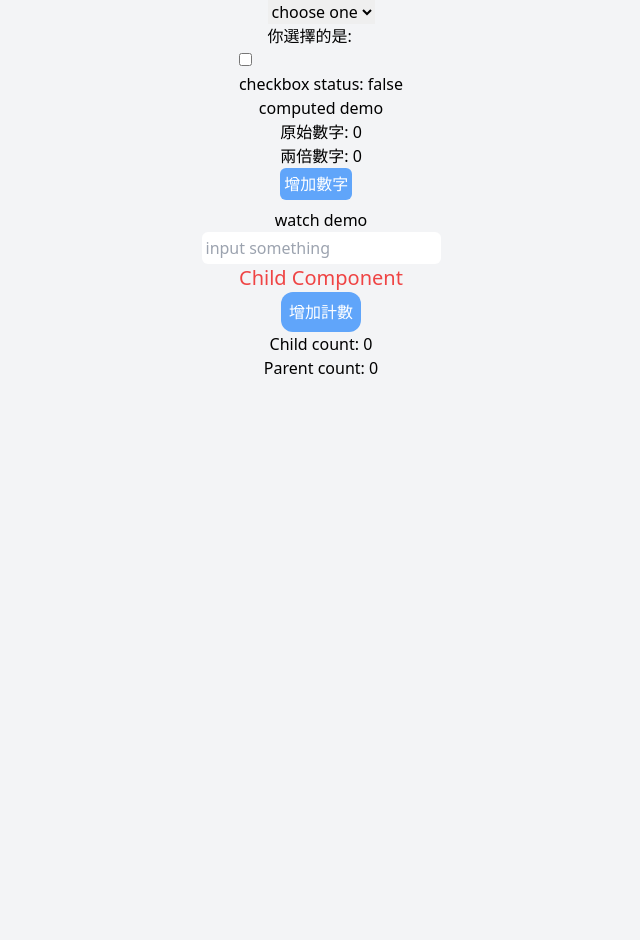
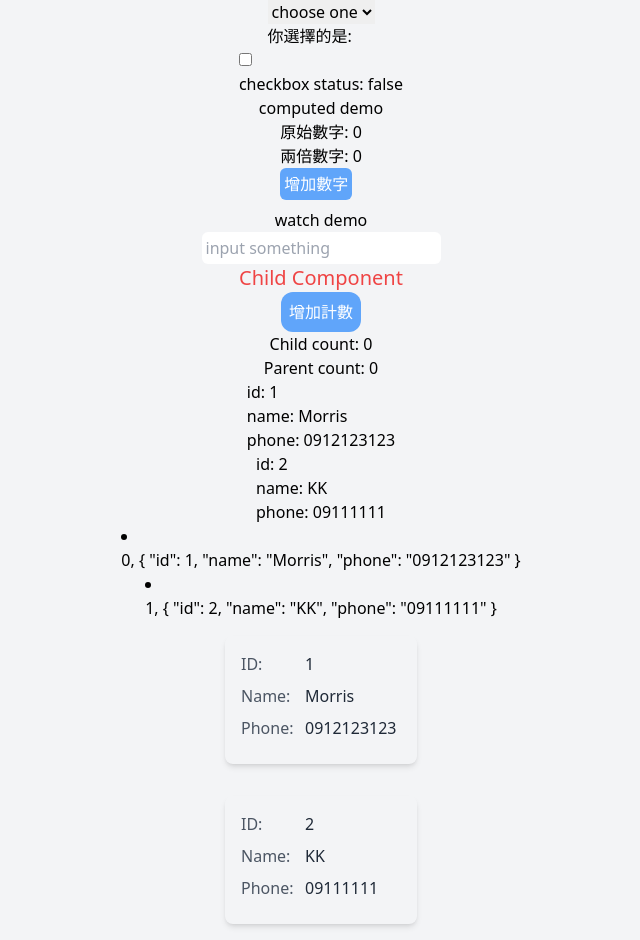
Before and after one commit to UranusLin/time-market, a Vue app: page / in a window 1280 px wide. Shown: the whole page, without its empty margins (319-959 px from the left). Before the commit the page ends 800 px from the top, so only its background shows below. Built offline with nearby package versions, Linux system fonts and the light colour scheme.

Commit message:
add v-for example

```diff
--- a/src/App.vue
+++ b/src/App.vue
@@ -2,6 +2,7 @@
 import { computed, ref, watch } from 'vue'
 import ChildCompontent from '@/components/ChildComponent.vue'
 import Counter from '@/components/Counter.vue'
+import Contact from '@/components/Contact.vue'
 
 const name = ref('')
 const select = ref('')
@@ -20,6 +21,18 @@ const count = ref(0)
 const updateCount = (newCount) => {
   count.value = newCount
 }
+const contacts_list = [
+  {
+    id: 1,
+    name: 'Morris',
+    phone: '0912123123'
+  },
+  {
+    id: 2,
+    name: 'KK',
+    phone: '09111111'
+  }
+]
 </script>
 
 <template>
@@ -64,5 +77,18 @@ const updateCount = (newCount) => {
     <ChildCompontent :message="text" />
     <Counter @update-count="updateCount" />
     <p>Parent count: {{ count }}</p>
+    <div v-for="conact of contacts_list" :key="conact.id">
+      <p>id: {{ conact.id }}</p>
+      <p>name: {{ conact.name }}</p>
+      <p>phone: {{ conact.phone }}</p>
+    </div>
+    <li v-for="(value, key) in contacts_list" :key="key">
+      <ul>
+        <p>{{ key }}, {{ value }}</p>
+      </ul>
+    </li>
+    <div v-for="conact of contacts_list" :key="conact.id" class="mt-4">
+      <Contact :contact="conact" />
+    </div>
   </div>
 </template>
--- /dev/null
+++ b/src/components/Contact.vue
@@ -0,0 +1,22 @@
+<script setup>
+defineProps({
+  contact: Object
+})
+</script>
+
+<template>
+  <div class="bg-gray shadow-md rounded-lg p-4 mb-4 w-48">
+    <div class="flex items-center mb-2">
+      <div class="text-gray-600 font-medium mr-2 w-14">ID:</div>
+      <div class="text-gray-800">{{ contact.id }}</div>
+    </div>
+    <div class="flex items-center mb-2">
+      <div class="text-gray-600 font-medium mr-2 w-14">Name:</div>
+      <div class="text-gray-800">{{ contact.name }}</div>
+    </div>
+    <div class="flex items-center mb-2">
+      <div class="text-gray-600 font-medium mr-2 w-14">Phone:</div>
+      <div class="text-gray-800">{{ contact.phone }}</div>
+    </div>
+  </div>
+</template>
```
